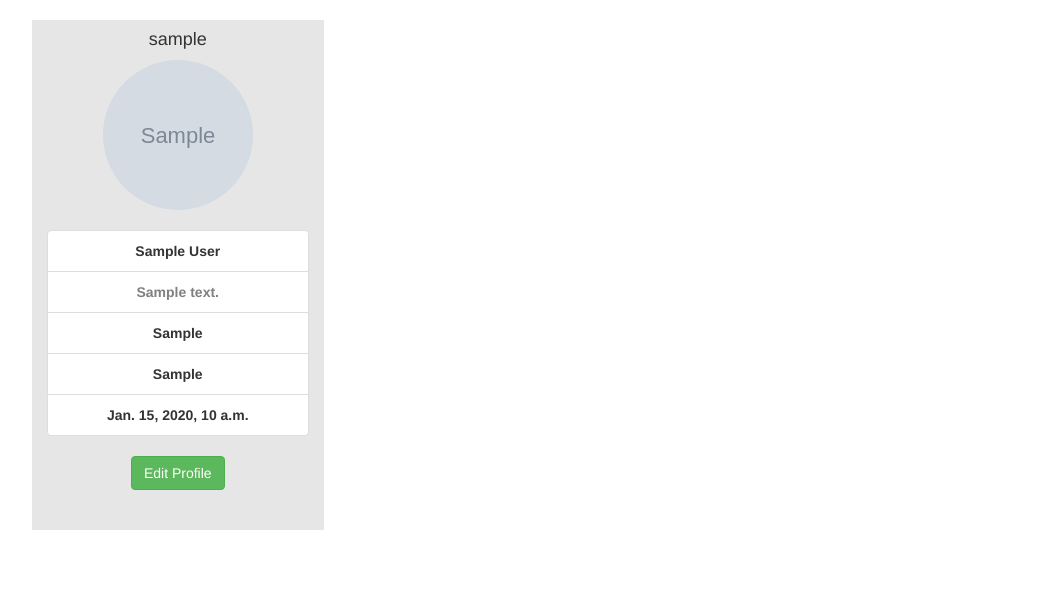
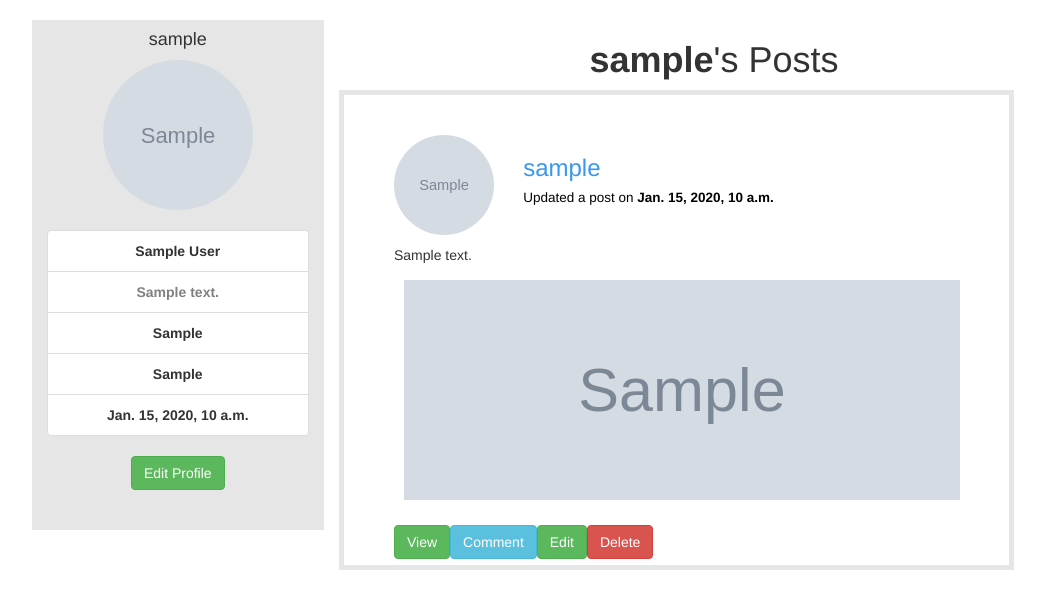
Before and after one commit to webQbe/social_network-django, a Django app: page /users/user_profile/1/ in a window 1280 px wide. Shown: the part 52-661 px from the top of the page, without its empty margins (121-1166 px from the left). Run offline with Django 5.2, Linux system fonts and the light colour scheme; a user stored in the database is signed in; tables that the repository leaves empty hold one stand-in row (values such as "Sample post"); grey boxes marked "Sample" are stand-in pictures; some libraries are stand-ins or nearby versions.

Commit message:
displayed posts on user profile page & navbar issue: user's name change on profile page is fixed

```diff
--- a/users/templates/users/navbar.html
+++ b/users/templates/users/navbar.html
@@ -53,9 +53,10 @@
     #own_posts{
         border:5px solid #e6e6e6;
         padding: 40px 50px;
+        width: 90%;
     }
 
-    #post_img{
+    #posts_img{
         height: 300px;
         width: 100%;
     }
@@ -132,7 +133,7 @@
                 <ul class="nav navbar-nav">
                     {% if user.is_authenticated %}
                         {% with user.profile as profile %}
-                        <li><a href="{% url 'profile' user.id %}">{{ user.first_name }}</a></li>
+                        <li><a href="{% url 'profile' request.user.id %}">{{ request.user.first_name }}</a></li>
                         {% endwith %}
                         <li><a href="{% url 'home' %}">Home</a></li>
                         <li><a href="{% url 'find_people' %}">Find People</a></li>
@@ -142,8 +143,8 @@
                                 <span><i class="glyphicon glyphicon-chevron-down"></i></span>
                             </a>
                             <ul class="dropdown-menu">
-                                <li><a href="#">My Posts <span class="badge badge-secondary"> {{ user_profile.posts }} </span> </a></li>
-                                <li><a href="#">Edit Account</a></li>
+                                <li><a href="#">My Posts <span class="badge badge-secondary"> {{ request.user.userprofile.posts }} </span> </a></li>
+                                <li><a href="#">Edit Account</a></li
                                 <li role="separator" class="divider"></li>
                                 <li><a href="{% url 'logout' %}">Logout</a></li>
                             </ul>
--- a/users/templates/users/profile.html
+++ b/users/templates/users/profile.html
@@ -101,7 +101,7 @@
                 <!-- user details -->
                 <div class="row">
                     <div class="col-sm-2">
-                        <a style="text-decoration:none; cursor:pointer; color:#3897f0; " href="{% url 'profile' post.user.id %}">
+                        <a style="text-decoration:none; cursor:pointer; color:#3897f0; " href="{% url 'user_profile' post.user.id %}">
                         <p><img src="{{ post.user.userprofile.user_image.url }}" class="img-circle" width="50px" height="50px"></p>
                     </div>
                     <div class="col-sm-6">
--- a/users/templates/users/user_profile.html
+++ b/users/templates/users/user_profile.html
@@ -33,7 +33,49 @@
                         {% endif %}
                         <br><br><br>
                     </div>
-            </center>
+                </center>
+                <div class="col-sm-8">
+                    <center><h1><strong> {{ user_profile.user.username }}</strong>'s Posts</h1></center>
+                <!-- display user posts -->
+                {% for post in posts %}
+                    <div id="own_posts">
+                        <div class="row">
+                            <div class="col-sm-2">
+                                <p><img src="{{ post.user.userprofile.user_image.url }}" class="img-circle" width="100px" height="100px"></p>
+                            </div>
+                            <div class="col-sm-6"  style="margin-left: 30px;">
+                                <h3><a style="text-decoration: none; cursor: pointer; color: #3897F0;" href="{% url 'user_profile' post.user.id %}">{{ user_profile.user.username }}</a></h3>
+                                <h4><small style="color: black;">Updated a post on <strong>{{ post.post_date }}</strong></small></h4>
+                            </div>
+                            <div class="col-sm-4">
+                            </div>
+                        </div>
+                        <div class="row">
+                            <div class="col-sm-12">
+                                  <!-- If a post has both an image and content -->
+                                  {% if post.post_content and post.upload_image %}
+                                    <p>{{ post.post_content }}</p>
+                                    <img id="post-img" src="{{ post.upload_image.url }}" style="height:230px; padding: 5px 10px; min-width: 102%; max-width: 50%;">
+
+                                  <!-- If a post only has an image -->
+                                  {% elif post.upload_image %}
+                                     <img id="post_img" src="{{ post.upload_image.url }}" style="height:230px; padding: 5px 10px; min-width: 102%; max-width: 50%;">
+
+                                  <!-- If a post is text only -->
+                                  {% elif post.post_content %}
+                                    <h1>{{ post.post_content }}</h1>
+                                  {% endif %}
+                            </div>
+                        </div><br>
+                        <a href="{% url 'single_post' post.post_id %}" style="float:left;"><button class="btn btn-success">View</button></a>
+                        <a href="{% url 'single_post' post.post_id %}" style="float:left;"><button class="btn btn-info">Comment</button></a>
+                        {% if is_own_profile %}
+                            <a href="{% url 'post_edit' post.post_id %}" style="float:left;"><button class="btn btn-success">Edit</button></a>
+                            <a href="{% url 'p_post_delete' post.post_id %}" style="float:left;"><button class="btn btn-danger">Delete</button></a>
+                        {% endif %}
+                    </div><br><br>
+                {% endfor %}
+                </div>
         </div>
     </div>
 {% endblock %}
--- a/users/views.py
+++ b/users/views.py
@@ -332,6 +332,10 @@ def find_people_view(request):
 def user_profile_view(request, user_id):
     # get user by id
     user_profile = get_object_or_404(UserProfile, user_id=user_id)
+    user = get_object_or_404(User, pk=user_id)
+
+    # latest 5 posts
+    posts = Post.objects.filter(user=user).order_by('-post_date')[:5]
 
     # get currently logged in user
     logged_in_user = request.user
@@ -340,6 +344,8 @@ def user_profile_view(request, user_id):
     is_own_profile = (logged_in_user.id == user_id)
 
     context = {
+        'user': user,
+        'posts': posts,
         'user_profile' : user_profile,
         'is_own_profile' : is_own_profile,
     }
```
